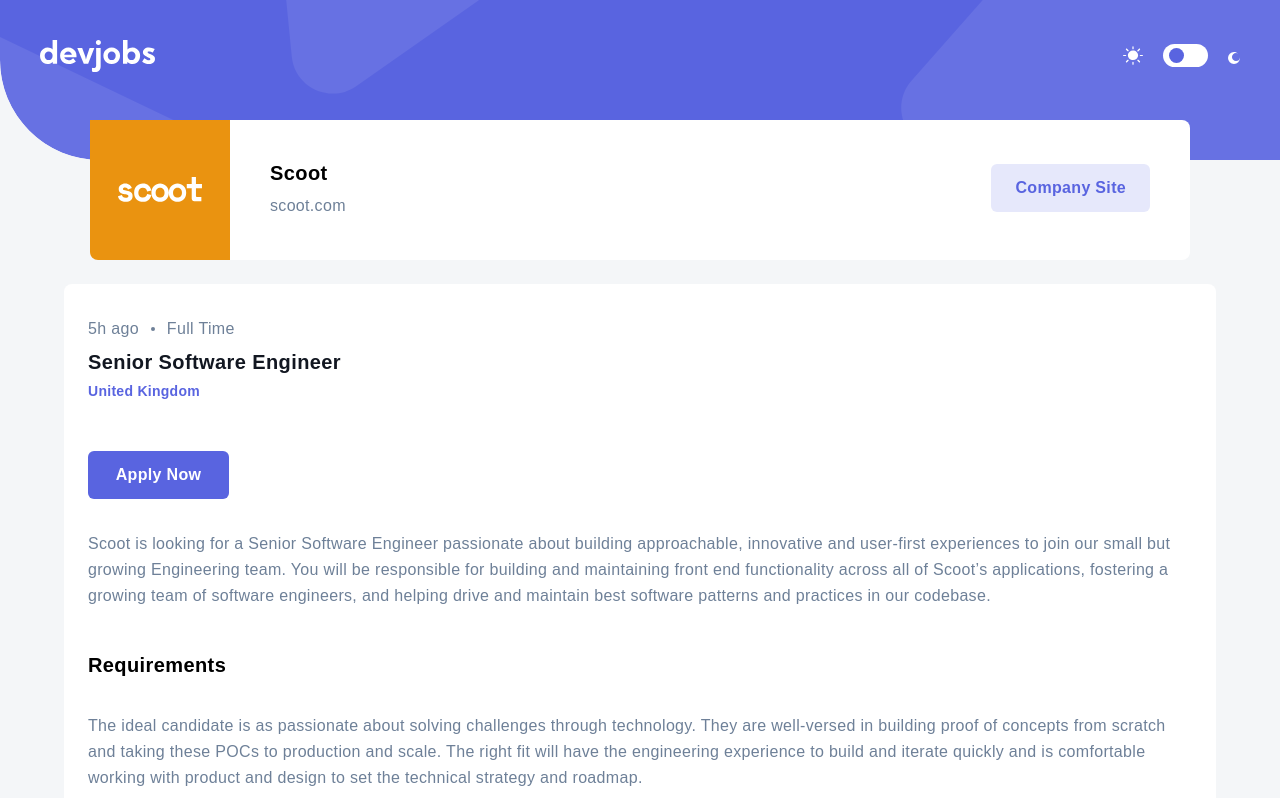
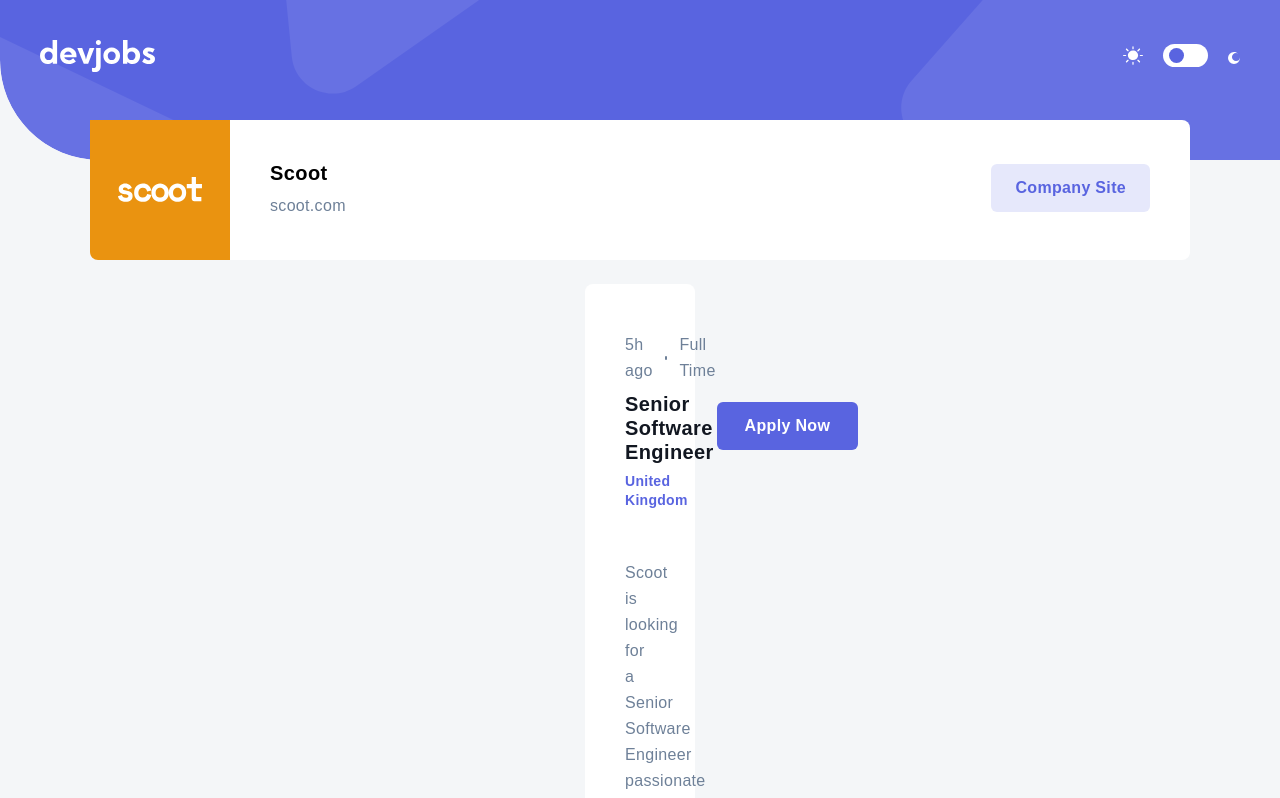
Before and after one commit to yehudz/devjobs-web-app, a Next.js app: page /jobs/1 in a window 1280 px wide. Shown: the top 798 px of the page. Built offline with nearby package versions, Linux system fonts and the light colour scheme.

Commit message:
[DWA-7] AC3-4-5 Content responsive
Add screens for tablet and desktop

```diff
--- a/components/views/JobPostingLayout/JobPostingContent.tsx
+++ b/components/views/JobPostingLayout/JobPostingContent.tsx
@@ -19,9 +19,19 @@
         bg-white
         mt-6
         max-w-[90%]
+        xl:max-w-[110px]
         rounded-lg
         mx-auto
         p-6
+        md:p-10
+      "
+    >
+      <div
+        className="
+          md:flex
+          md:items-center
+          md:justify-between
+          w-full
         "
       >
         <JobCardInfo
@@ -34,6 +44,9 @@
         <Link href={website}>
           <a
             data-testid="apply-button"
+            className="
+              md:mb-8
+            "
           >
             <Button
               type="primary"
@@ -42,12 +55,15 @@
             </Button>
           </a>
         </Link>
+      </div>
       <p
         data-testid="content-body"
         className="
           body
           text-dark-gray
           my-8
+          md:my-0
+          md:mb-8
         "
       >
         {contentBody}
```
Lines whose indentation alone changed are shown as unchanged.
